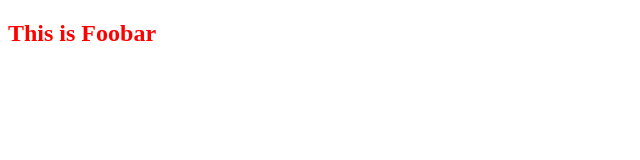
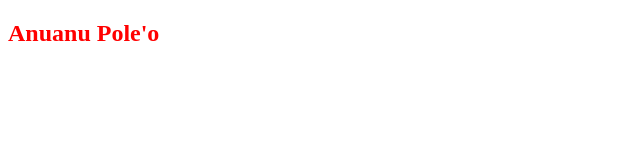
Before and after one commit to anupoleo/foobar, a plain HTML site: page index.html in a window 1280 px wide. Shown: the full height of the page, 0-640 px from the left. Drawn offline with Linux system fonts and the light colour scheme.

Commit message:
update h2 with my name

```diff
--- a/index.html
+++ b/index.html
@@ -7,6 +7,6 @@
   </head>
 
   <body>
-    <h2>This is Foobar</h2>
+    <h2>Anuanu Pole'o</h2>
   </body>
 </html>
```
